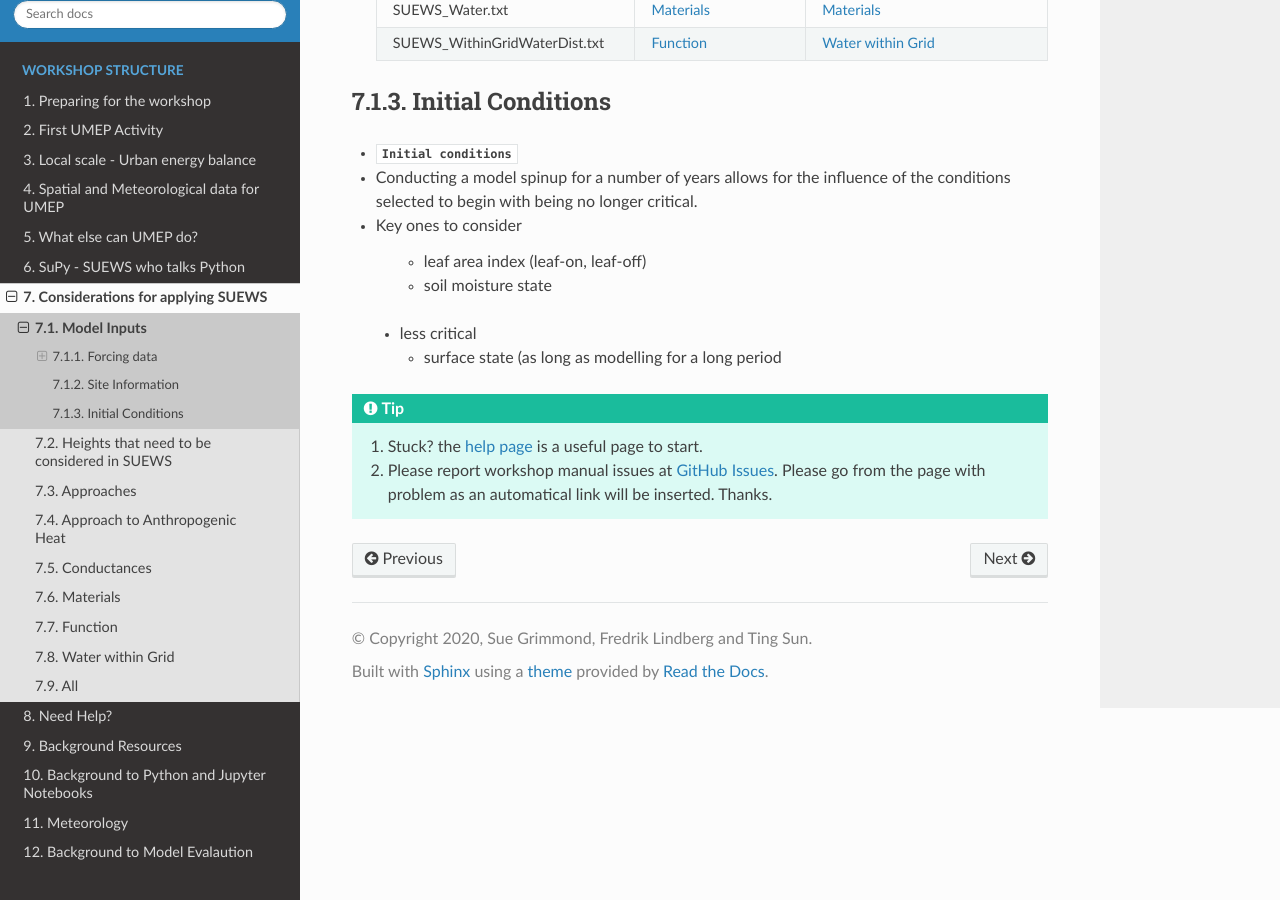
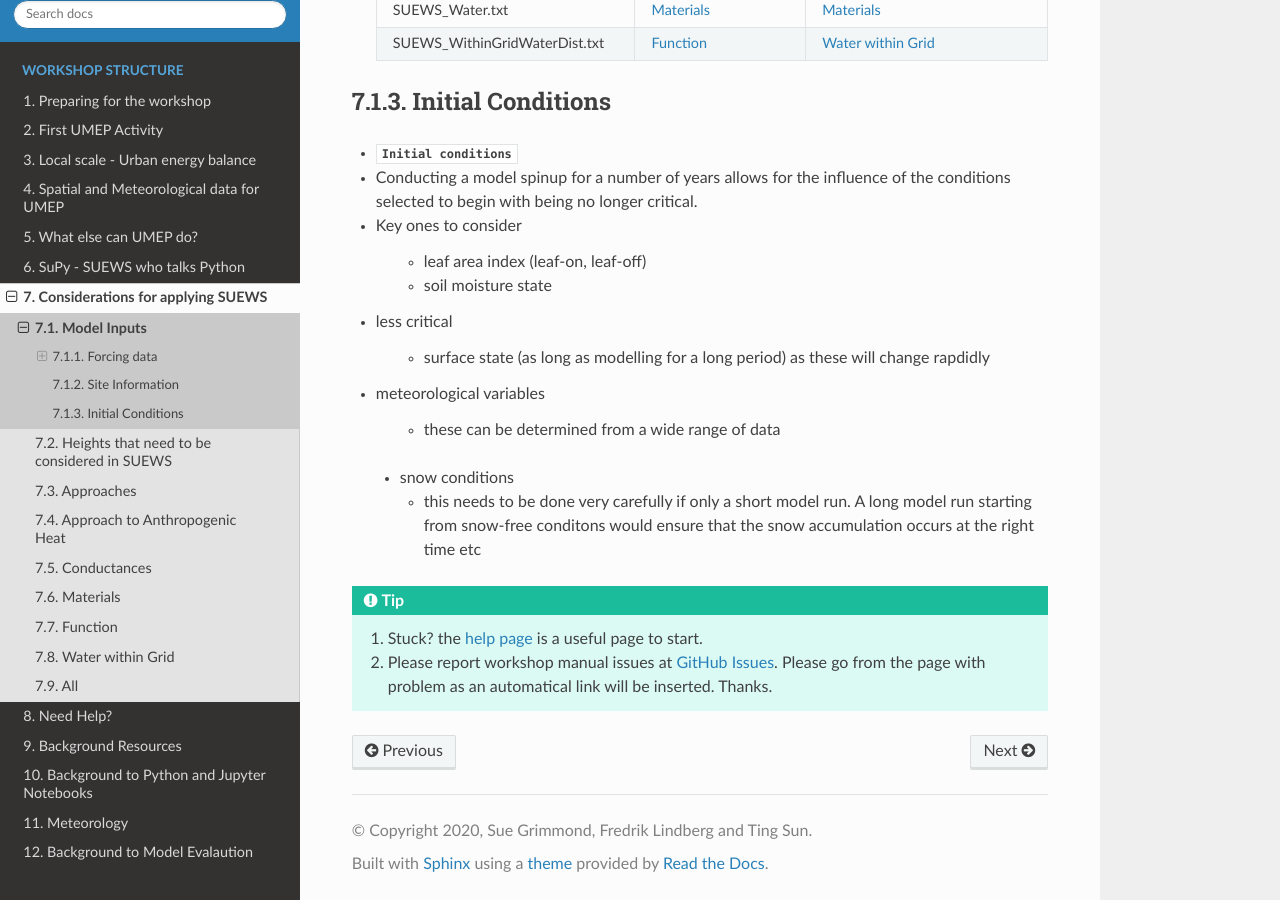
Before and after one commit to Urban-Meteorology-Reading/UMEP-Workshop, a Sphinx documentation site: the page built from source/Parameters/Consider1.rst, in a window 1280 px wide and 900 px high, scrolled down 1128 px. Built offline with Sphinx 7.4.7 and the Read the Docs theme 2.0.0, drawn with Linux system fonts in a browser that asks for light colours.

Commit message:
Update Consider1.rst

```diff
--- a/source/Parameters/Consider1.rst
+++ b/source/Parameters/Consider1.rst
@@ -92,6 +92,14 @@ Initial Conditions
    - leaf area index (leaf-on, leaf-off)
    - soil moisture state
 
- - less critical
+- less critical
 
-   - surface state (as long as modelling for a long period
+   - surface state (as long as modelling for a long period) as these will change rapdidly
+
+- meteorological variables
+
+   -  these can be determined from a wide range of data
+
+ - snow conditions
+
+   - this needs to be done very carefully if only a short model run.  A long model run starting from snow-free conditons would ensure that the snow accumulation occurs at the right time etc
```
